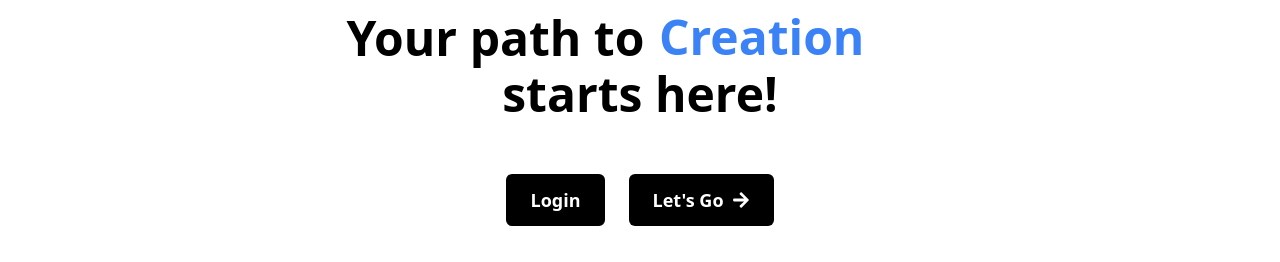
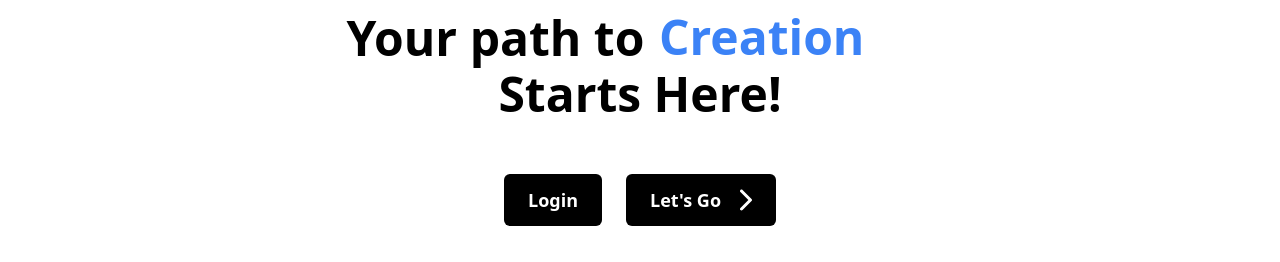
Before and after one commit to SushilJadhav04/StudySphere, a React (Vite) app in the folder frontend/: page / in a window 1280 px wide. Shown: the part 237-499 px from the top of the page. Built offline with nearby package versions, Linux system fonts and the light colour scheme.

Commit message:
faChevronRight

```diff
--- a/frontend/src/pages/Home.jsx
+++ b/frontend/src/pages/Home.jsx
@@ -1,6 +1,7 @@
 import React, { useContext } from "react";
 import { Link } from "react-router-dom";
-import { FaArrowRight } from "react-icons/fa";
+import { FontAwesomeIcon } from "@fortawesome/react-fontawesome";
+import { faChevronRight } from "@fortawesome/free-solid-svg-icons";
 import { AuthContext } from "../components/context/AuthContext";
 import { FlipWords } from "../components/ui/flip-words";
 import Footer from "../components/layout/Footer";
@@ -41,7 +42,7 @@
           </h1>
 
           <h2 className="text-3xl sm:text-4xl md:text-5xl font-bold mt-2">
-            starts here!
+            Starts Here!
           </h2>
 
           {/* Buttons */}
@@ -57,7 +58,8 @@
 
             <Link to="/Summarization" className="w-full sm:w-auto">
               <Button className="w-full sm:w-auto flex justify-center items-center gap-2 text-center">
-                Let's Go <FaArrowRight className="text-lg" />
+              Let's Go <FontAwesomeIcon icon={faChevronRight} className="text-2xl ml-2 font-bold" />
+
               </Button>
             </Link>
           </div>
```
Also changed, not shown: frontend/package.json (+3 -4 lines), 1 other file (tests, documents, lock files or other folders).
